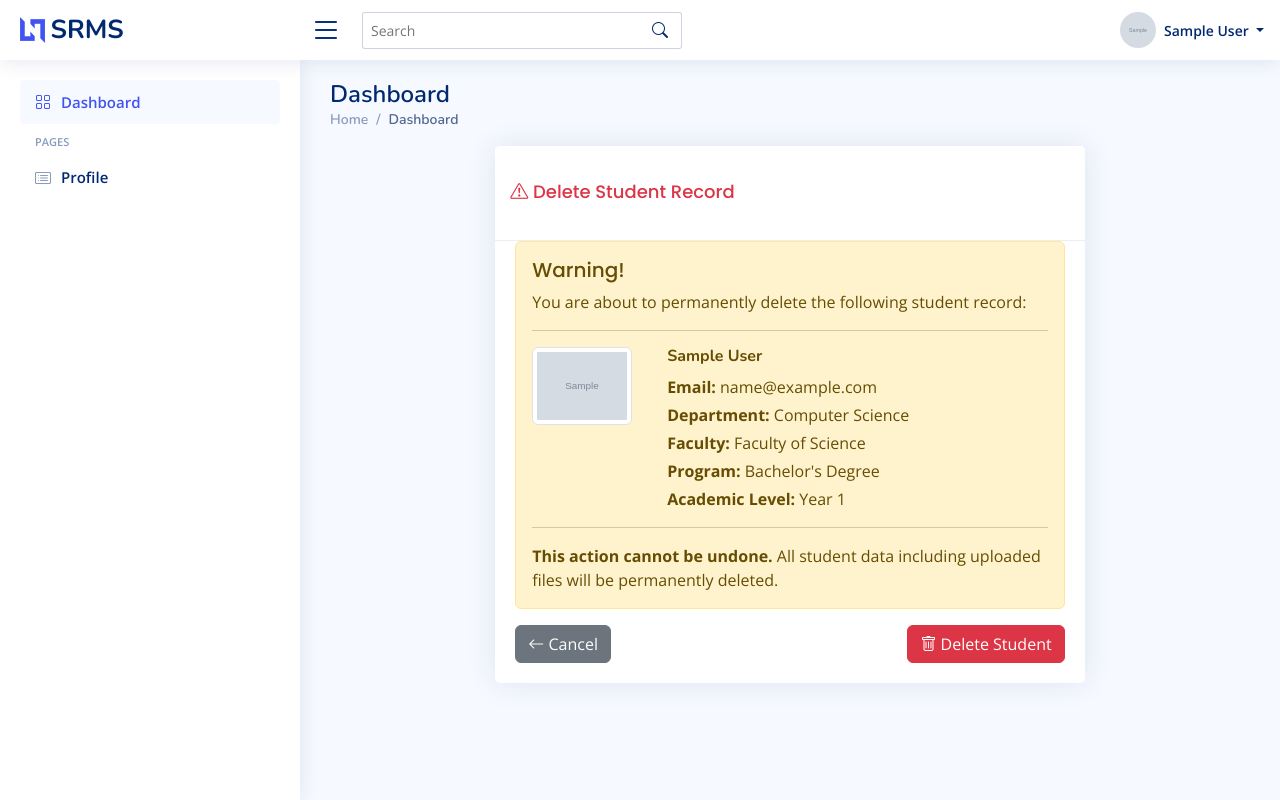
After one commit to pythonnelson/srms, a Django app: page /students/register/delete/1/ in a window 1280 px wide. The commit adds this page. Run offline with Django 5.2, Linux system fonts and the light colour scheme; a user stored in the database is signed in; tables that the repository leaves empty hold one stand-in row (values such as "Sample post"); grey boxes marked "Sample" are stand-in pictures; some libraries are stand-ins or nearby versions.

Commit message:
Fix delete functionality and register profile page link for only students

```diff
--- a/students/views.py
+++ b/students/views.py
@@ -1,9 +1,10 @@
 from django.shortcuts import render, redirect, get_object_or_404
 from django.contrib import messages
 from django.contrib.auth import authenticate, login, logout
-from django.http import HttpResponseForbidden
+from django.http import HttpResponseForbidden, JsonResponse
 from django.contrib.auth.decorators import login_required
 from django.utils import timezone
+from django.views.decorators.http import require_http_methods
 from .forms import *
 from .models import *
 
@@ -178,24 +179,54 @@ def registrar_dashboard(request):
     return render(request, 'registrar/dashboard.html', context)
 
 @login_required
+@require_http_methods(["GET", "POST"])
 def delete_student(request, student_id):
     # Ensure user is a registrar
     try:
         registrar = Registrar.objects.get(user=request.user)
     except Registrar.DoesNotExist:
+        if request.headers.get('X-Requested-With') == 'XMLHttpRequest':
+            return JsonResponse({'success': False, 'message': 'Access denied. Registrars only.'}, status=403)
         messages.error(request, "Access denied. Registrars only.")
         return redirect('students:registrar_login')
 
     student = get_object_or_404(Student, id=student_id)
 
     if request.method == "POST":
-        user = student.user
-        student.delete()
-        user.delete()
-        messages.success(request, "Student record deleted successfully!")
-        return redirect('students:registrar_dashboard')
+        try:
+            # Store student name for success message
+            student_name = f"{student.first_name} {student.last_name}"
+            user = student.user
 
-    # If GET request, show confirmation page
+            # Delete student and associated user
+            student.delete()
+            user.delete()
+
+            # Handle AJAX requests
+            if request.headers.get('X-Requested-With') == 'XMLHttpRequest':
+                return JsonResponse({
+                    'success': True,
+                    'message': f'Student {student_name} has been deleted successfully!'
+                })
+
+            # Handle regular form submission
+            messages.success(request, f"Student {student_name} has been deleted successfully!")
+            return redirect('students:registrar_dashboard')
+
+        except Exception as e:
+            # Handle any errors during deletion
+            error_message = f"An error occurred while deleting the student: {str(e)}"
+
+            if request.headers.get('X-Requested-With') == 'XMLHttpRequest':
+                return JsonResponse({
+                    'success': False,
+                    'message': error_message
+                }, status=500)
+
+            messages.error(request, error_message)
+            return redirect('students:registrar_dashboard')
+
+    # If GET request, show confirmation page (for non-AJAX requests)
     context = {'student': student}
     return render(request, "registrar/confirm_delete.html", context)
 
--- a/templates/base.html
+++ b/templates/base.html
@@ -155,6 +155,7 @@
                     <li>
                       <hr class="dropdown-divider" />
                     </li>
+                    {% if user.student %}
                       <li>
                       <a
                         class="dropdown-item d-flex align-items-center"
@@ -164,6 +165,7 @@
                         <span>My Profile</span>
                       </a>
                     </li>
+                    {% endif %}
                     <li>
                       <a
                         class="dropdown-item d-flex align-items-center"
@@ -253,12 +255,14 @@
 
         <li class="nav-heading">Pages</li>
 
+        {% if user.student %}
           <li class="nav-item">
             <a class="nav-link collapsed" href="{% url 'students:student_profile' %}">
               <i class="bi bi-card-list"></i>
               <span>Profile</span>
             </a>
           </li>
+        {% endif %}
         <!-- End Register Page Nav -->
       </ul>
     </aside>
--- /dev/null
+++ b/templates/registrar/confirm_delete.html
@@ -0,0 +1,73 @@
+{% extends 'base.html' %}
+{% load static %}
+
+{% block title %}
+  Delete Student | Registrar Dashboard
+{% endblock %}
+
+{% block content %}
+<main>
+  <div class="container">
+    <div class="row justify-content-center">
+      <div class="col-lg-8">
+        <div class="card">
+          <div class="card-header">
+            <h5 class="card-title text-danger">
+              <i class="bi bi-exclamation-triangle"></i>
+              Delete Student Record
+            </h5>
+          </div>
+          <div class="card-body">
+            <div class="alert alert-warning" role="alert">
+              <h6 class="alert-heading">Warning!</h6>
+              <p>You are about to permanently delete the following student record:</p>
+              <hr>
+              <div class="row">
+                <div class="col-md-3">
+                  {% if student.profile_picture %}
+                    <img src="{{ student.profile_picture.url }}"
+                         alt="{{ student.first_name }}"
+                         class="img-thumbnail"
+                         style="max-width: 100px;">
+                  {% else %}
+                    <div class="bg-secondary text-white d-flex align-items-center justify-content-center"
+                         style="width: 100px; height: 100px;">
+                      <i class="bi bi-person-fill" style="font-size: 2rem;"></i>
+                    </div>
+                  {% endif %}
+                </div>
+                <div class="col-md-9">
+                  <h6><strong>{{ student.first_name }} {{ student.last_name }}</strong></h6>
+                  <p class="mb-1"><strong>Email:</strong> {{ student.email }}</p>
+                  <p class="mb-1"><strong>Department:</strong> {{ student.get_department_display }}</p>
+                  <p class="mb-1"><strong>Faculty:</strong> {{ student.get_faculty_display }}</p>
+                  <p class="mb-1"><strong>Program:</strong> {{ student.get_program_display }}</p>
+                  <p class="mb-0"><strong>Academic Level:</strong> {{ student.get_academic_level_display }}</p>
+                </div>
+              </div>
+              <hr>
+              <p class="mb-0">
+                <strong>This action cannot be undone.</strong>
+                All student data including uploaded files will be permanently deleted.
+              </p>
+            </div>
+
+            <div class="d-flex justify-content-between">
+              <a href="{% url 'students:registrar_dashboard' %}" class="btn btn-secondary">
+                <i class="bi bi-arrow-left"></i> Cancel
+              </a>
+
+              <form method="post" class="d-inline">
+                {% csrf_token %}
+                <button type="submit" class="btn btn-danger">
+                  <i class="bi bi-trash"></i> Delete Student
+                </button>
+              </form>
+            </div>
+          </div>
+        </div>
+      </div>
+    </div>
+  </div>
+</main>
+{% endblock %}
```
Also changed, not shown: templates/registrar/dashboard.html (+118 -19 lines). Lines whose indentation alone changed are shown as unchanged.
